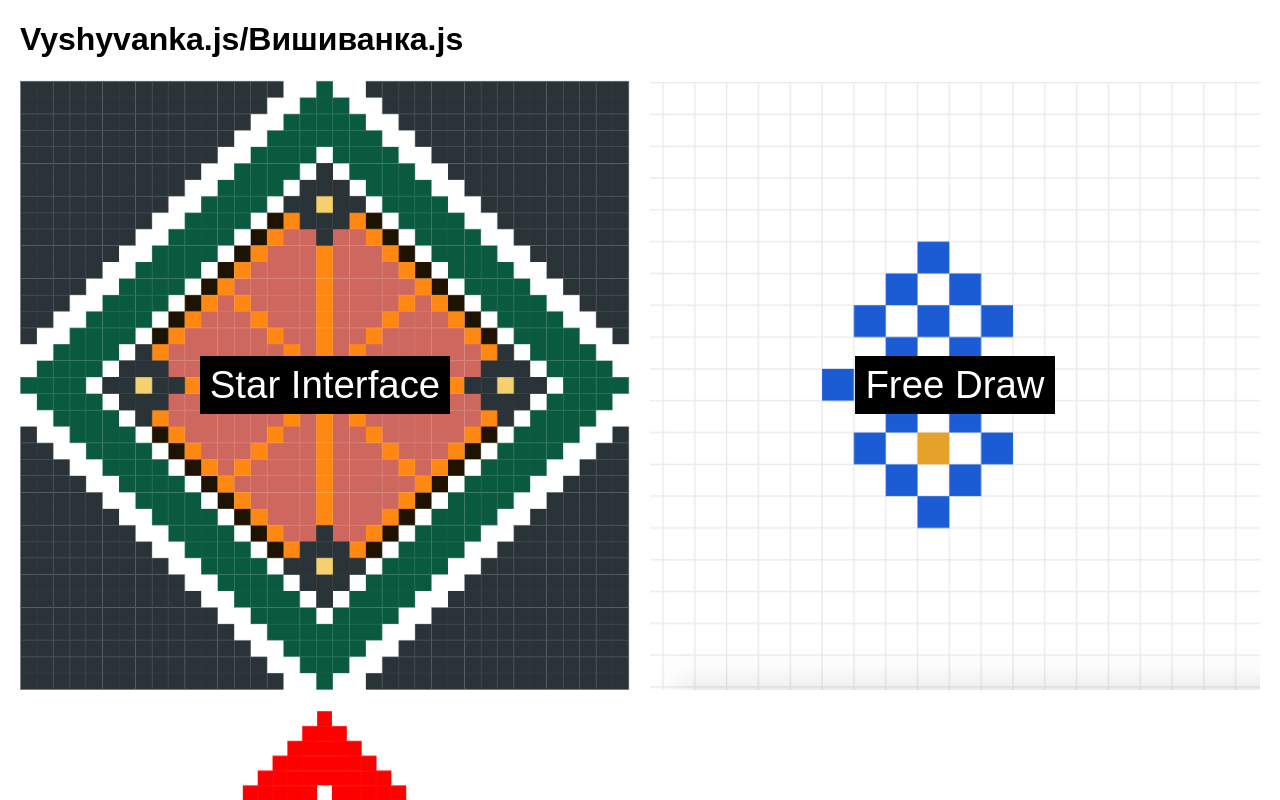
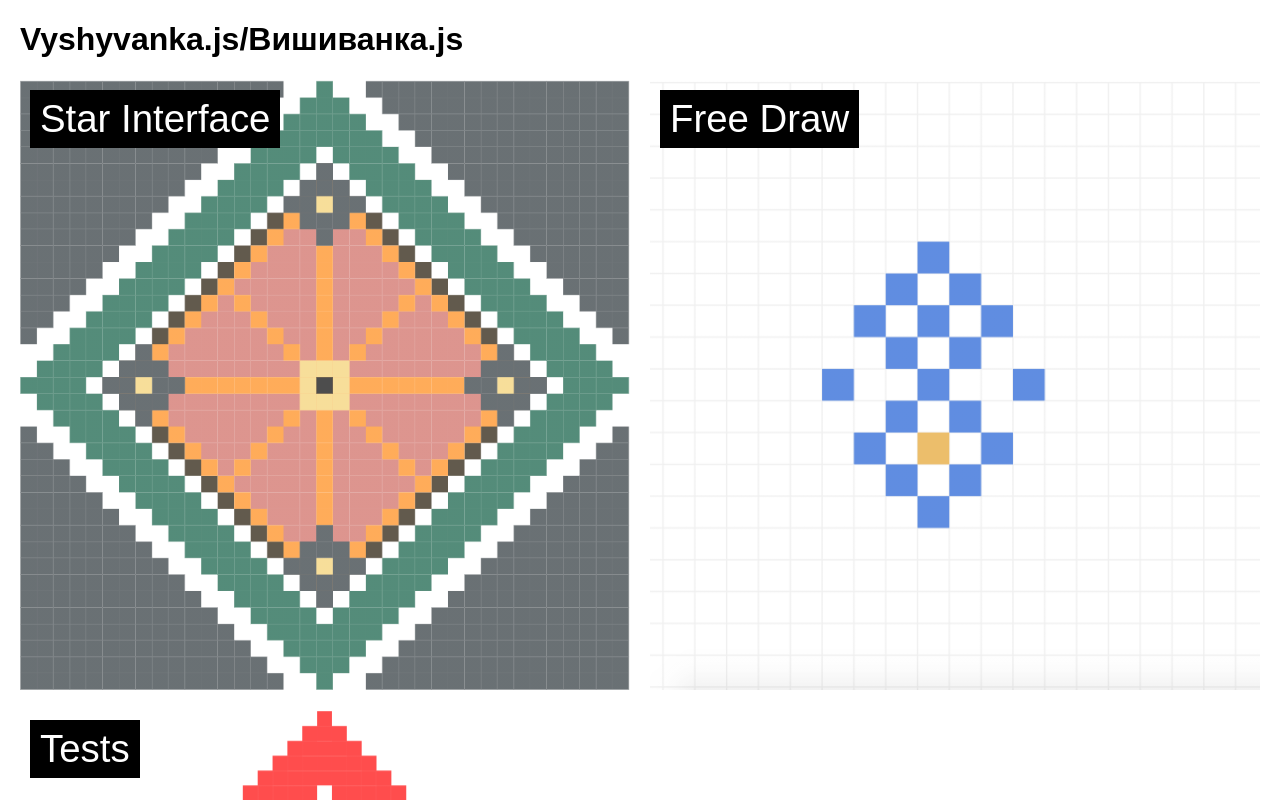
Before and after one commit to curtdmiller/vyshyvanka-js, a React (Create React App) app: page / in a window 1280 px wide. Shown: the top 800 px of the page. Built offline with nearby package versions, Linux system fonts and the light colour scheme; a web font is replaced by a local one.

Commit message:
Update menu background opacity and label position

```diff
--- a/src/layout/layout.js
+++ b/src/layout/layout.js
@@ -23,13 +23,16 @@ const menu = [
   }
 ];
 
-const useStyles = makeStyles({
+const useStyles = makeStyles((theme) => ({
   menu: {
     margin: 0,
     padding: 0,
     display: "grid",
     gridTemplateColumns: "1fr 1fr",
-    gap: "20px 20px"
+    gap: "20px 20px",
+    [theme.breakpoints.down("sm")]: {
+      gridTemplateColumns: "100%"
+    }
   },
   menuItem: {
     position: "relative",
@@ -42,19 +45,25 @@ const useStyles = makeStyles({
     backgroundPosition: "center center",
     backgroundSize: "cover",
     "&:first-child": {
-      backgroundImage: `url(${interfaceImage})`
+      backgroundImage: `linear-gradient(
+      rgba(255,255,255, 0.3),
+      rgba(255,255,255, 0.3)
+    ), url(${interfaceImage})`
     },
     "&:nth-child(2)": {
-      backgroundImage: `url(${freeDrawImage})`
+      backgroundImage: `linear-gradient(
+      rgba(255,255,255, 0.3),
+      rgba(255,255,255, 0.3)
+    ), url(${freeDrawImage})`
     },
     "&:nth-child(3)": {
-      backgroundImage: `url(${testImage})`
+      backgroundImage: `linear-gradient(
+      rgba(255,255,255, 0.3),
+      rgba(255,255,255, 0.3)
+    ), url(${testImage})`
     }
   },
   menuLink: {
-    display: "flex",
-    justifyContent: "center",
-    alignItems: "center",
     position: "absolute",
     top: 0,
     left: 0,
@@ -62,6 +71,9 @@ const useStyles = makeStyles({
     right: 0
   },
   menuItemText: {
+    position: "absolute",
+    top: 10,
+    left: 10,
     backgroundColor: "black",
     color: "white",
     fontSize: "2em",
@@ -75,7 +87,7 @@ const useStyles = makeStyles({
   backLink: {
     display: "inline-block"
   }
-});
+}));
 
 export default function Layout() {
   const classes = useStyles();
```
